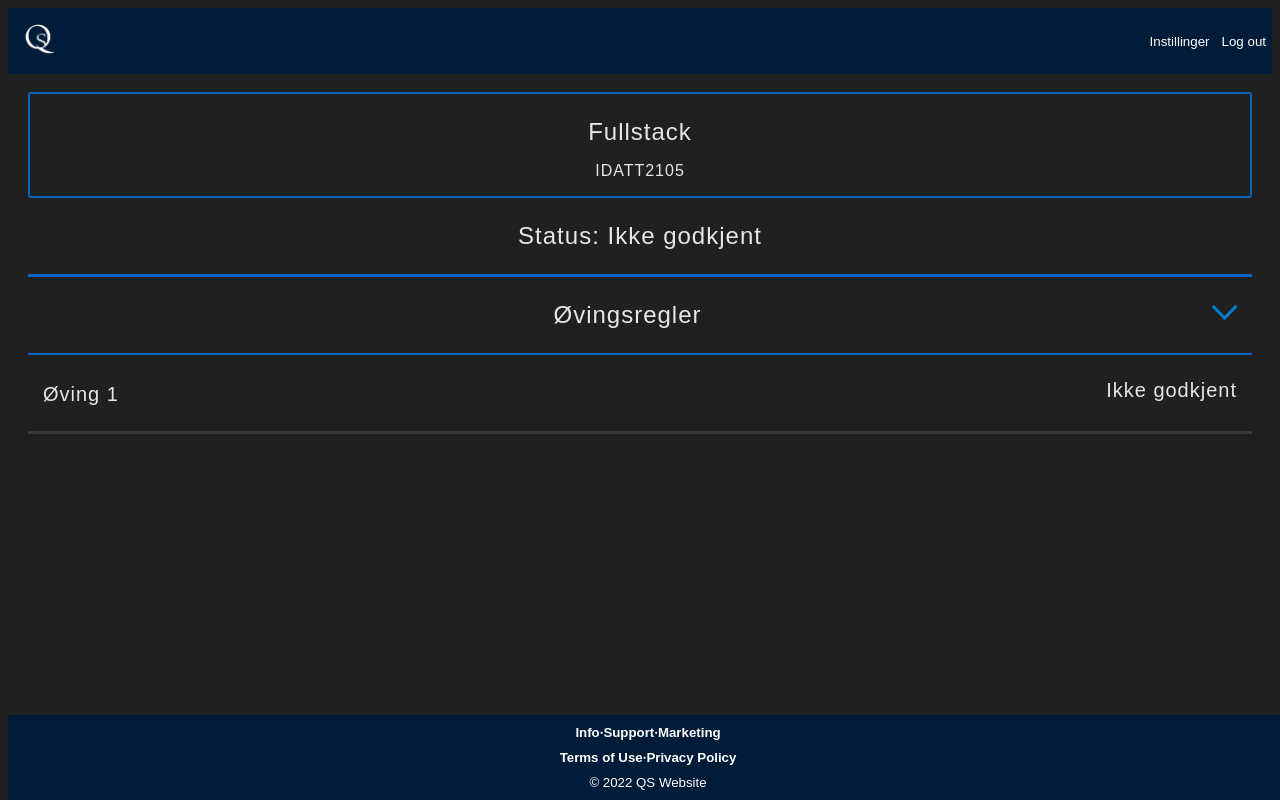
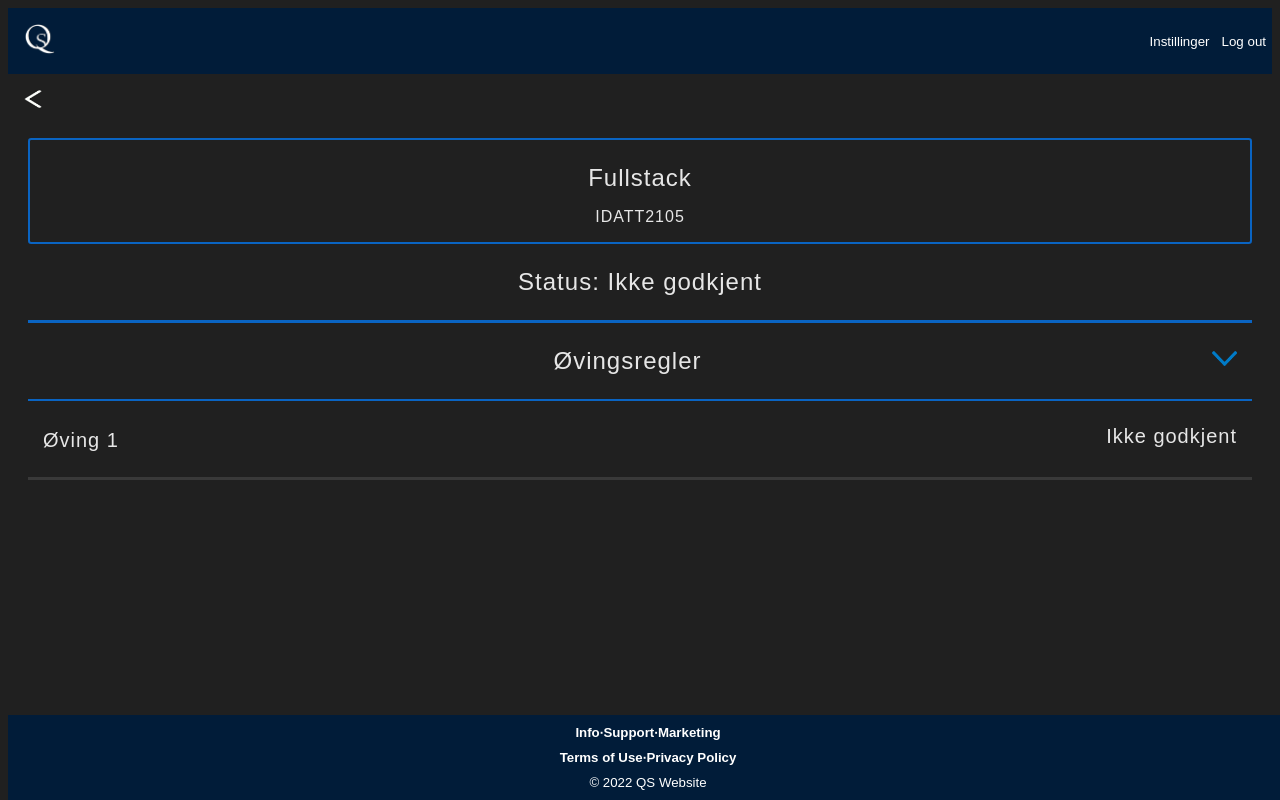
Before and after one commit to thadshap/Full-stack-application-developer-QS-project, a Vue app: page /assigmentView in a window 1280 px wide. Built offline with nearby package versions, Linux system fonts and the light colour scheme; the HTML template or start-up script is replaced by a standard one.

Commit message:
added go back page button

```diff
--- a/src/views/AssigmentView.vue
+++ b/src/views/AssigmentView.vue
@@ -1,6 +1,9 @@
 <template>
+  <Header></Header>
   <div id="queue-container">
-    <Header></Header><br>
+    <button id="back-to-queue-btn">
+      <img id="back-to-queue-btn-img" src="./../assets/back-to-queue.png">
+    </button>
     <div id="sub-header-container">
     <p id="sub-name">Fullstack</p>
     <p id="sub-code">IDATT2105</p>
@@ -34,6 +37,23 @@ export default {
 </script>
 
 <style scoped>
+#back-to-queue-btn{
+  color: inherit;
+  border: none;
+  font: inherit;
+  cursor: pointer;
+  outline: inherit;
+  margin: 5px;
+  padding: 5px 15px 5px 15px;
+  border-radius: 0.3em;
+  color: rgba(255, 255, 255, 0.89);
+  margin: 10px 10px 20px 0;
+  background-color: inherit;
+}
+#back-to-queue-btn-img{
+  height: 20px;
+  width: 20px;
+}
 #sub-name,#sub-code{
   letter-spacing: 1px;
   font-weight: lighter;
--- a/src/views/QueueStudent.vue
+++ b/src/views/QueueStudent.vue
@@ -1,6 +1,9 @@
 <template>
   <div id="queue-student-container">
     <Header></Header><br>
+    <button id="back-to-queue-btn">
+      <img id="back-to-queue-btn-img" src="./../assets/back-to-queue.png">
+    </button>
     <button id="oving-rules-btn">
       <img id="oving-list-img" src="./../assets/ovinger-btn.png">
     </button>
@@ -41,6 +44,26 @@ export default {
 </script>
 
 <style scoped>
+#back-to-queue-btn{
+  color: inherit;
+  border: none;
+  font: inherit;
+  cursor: pointer;
+  outline: inherit;
+  margin: 5px;
+  padding: 5px 15px 5px 15px;
+  border-radius: 0.3em;
+  color: rgba(255, 255, 255, 0.89);
+  margin: 10px 10px 20px 0;
+  background-color: inherit;
+}
+#back-to-queue-btn-img{
+  height: 20px;
+  width: 20px;
+  position: absolute;
+  left: 15px;
+  top: 80px;
+}
 #oving-rules-btn{
   margin-left: 20px;
   color: inherit;
@@ -57,6 +80,9 @@ export default {
 #oving-list-img{
   height: 36px;
   width: 36px;
+  position: absolute;
+  right: 15px;
+  top: 75px;
 }
 #all-queue-btn,#approve-queue-btn,#help-queue-btn{
   display: inline;
--- a/src/views/RegisterInLine.vue
+++ b/src/views/RegisterInLine.vue
@@ -1,6 +1,7 @@
 <template>
 <div id="register-in-line-container">
   <Header></Header><br>
+
   <Footer></Footer>
 </div>
 </template>
```
